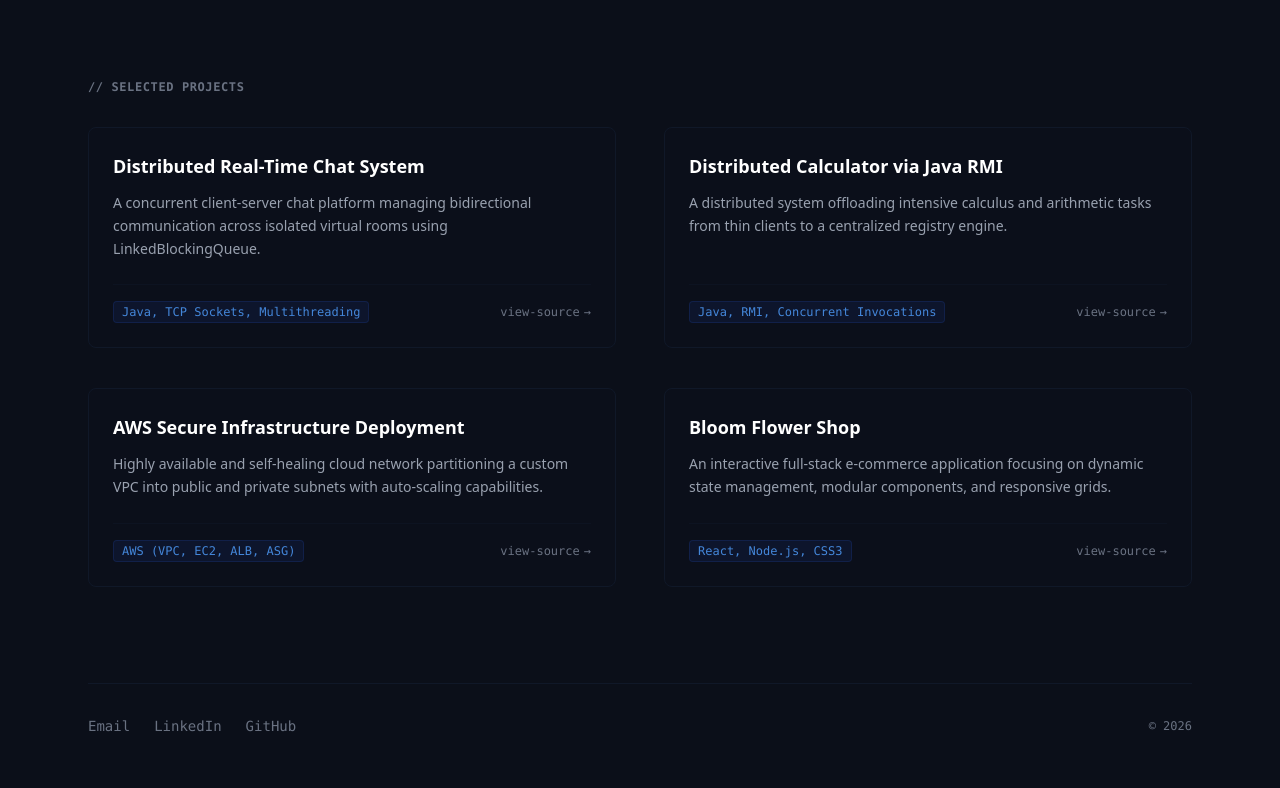
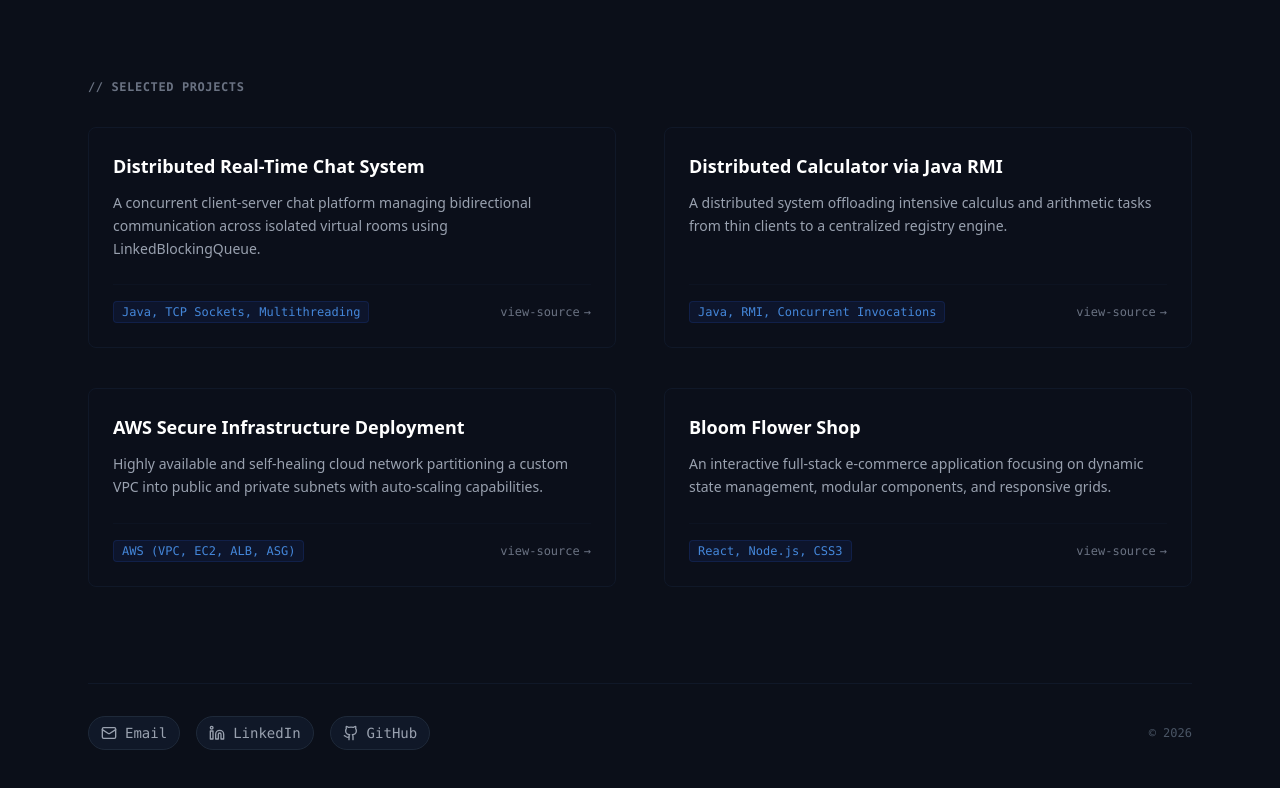
Before and after one commit to erzaberisha/portfolio, a React (Vite) app: page / in a window 1280 px wide. Shown: the part 400-1188 px from the top of the page. Built offline with nearby package versions, Linux system fonts and the light colour scheme.

Commit message:
dizajni i ri me kolona dhe ikona

```diff
--- a/src/App.jsx
+++ b/src/App.jsx
@@ -29,20 +29,19 @@ function App() {
   ];
 
   return (
-    // Kemi rritur gjerësinë maksimale në max-w-6xl që të shtrihet më mirë në desktop
-    <div className="max-w-6xl mx-auto px-6 py-12 md:py-24 selection:bg-gray-800">
+    // Rritja e gjerësisë maksimale për shtrirje më të mirë në desktop
+    <div className="max-w-6xl mx-auto px-6 py-12 md:py-24 selection:bg-gray-800 text-gray-300">
 
-      {/* Header Section: Në desktop vjen emri majtas, përshkrimi djathtas */}
+      {/* Header Section: Emri majtas, përshkrimi djathtas në desktop */}
       <header className="grid grid-cols-1 md:grid-cols-3 gap-8 mb-20 border-b border-gray-900 pb-12">
         <div className="md:col-span-1">
-          <h1 className="text-4xl font-bold tracking-tight text-white mb-2">Erza Berisha</h1>
+          <h1 className="text-4xl font-bold tracking-tight text-white mb-2">Erza BERISHA</h1>
           <p className="text-lg text-blue-400 font-medium">Software Engineer</p>
           <p className="text-sm text-gray-500 font-mono mt-1">Computer Science Student</p>
         </div>
         <div className="md:col-span-2">
           <p className="text-gray-400 leading-relaxed text-base md:text-lg">
-            Final-year Computer Science student at the University of Prishtina focused on Full-Stack Software Engineering,
-            Distributed Systems, and Data Security. Passionate about building resilient concurrent models and secure cloud infrastructures.
+            Final-year Computer Science student at the University of Prishtina focused on Full-Stack Software Engineering, Distributed Systems, and Data Security. Passionate about building resilient concurrent models and secure cloud infrastructures.
           </p>
         </div>
       </header>
@@ -59,7 +58,7 @@ function App() {
         </div>
       </section>
 
-      {/* Projects Section: grid-cols-1 në telefon, grid-cols-2 në kompjuter (md:) */}
+      {/* Projects Section: 2 kolona në desktop, 1 në celular */}
       <section className="mb-24">
         <h2 className="text-xs font-semibold uppercase tracking-wider text-gray-500 mb-8 font-mono">// Selected Projects</h2>
         <div className="grid grid-cols-1 md:grid-cols-2 gap-x-12 gap-y-10">
@@ -90,14 +89,30 @@ function App() {
         </div>
       </section>
 
-      {/* Contact Section */}
-      <footer className="border-t border-gray-900 pt-8 flex flex-col sm:flex-row justify-between items-center gap-4 text-sm text-gray-500 font-mono">
-        <div className="flex gap-6">
-          <a href="mailto:berzaberisha@gmail.com" className="hover:text-white transition-colors">Email</a>
-          <a href="https://linkedin.com/in/erze-berisha/" target="_blank" rel="noreferrer" className="hover:text-white transition-colors">LinkedIn</a>
-          <a href="https://github.com/erzaberisha" target="_blank" rel="noreferrer" className="hover:text-white transition-colors">GitHub</a>
+      {/* Contact Section me Ikona */}
+      <footer className="border-t border-gray-900 pt-8 flex flex-col sm:flex-row justify-between items-center gap-4 text-sm font-mono">
+        <div className="flex flex-wrap gap-4 items-center">
+
+          {/* Ikona e Emailit */}
+          <a href="mailto:berzaberisha@gmail.com" className="flex items-center gap-2 text-gray-400 hover:text-white transition-colors bg-gray-900 border border-gray-800 px-3 py-1.5 rounded-full">
+            <svg xmlns="http://www.w3.org/2000/svg" width="16" height="16" viewBox="0 0 24 24" fill="none" stroke="currentColor" stroke-width="2" stroke-linecap="round" stroke-linejoin="round" className="lucide lucide-mail"><rect width="20" height="16" x="2" y="4" rx="2"/><path d="m22 7-8.97 5.7a1.94 1.94 0 0 1-2.06 0L2 7"/></svg>
+            Email
+          </a>
+
+          {/* Ikona e LinkedIn */}
+          <a href="https://linkedin.com/in/erze-berisha/" target="_blank" rel="noreferrer" className="flex items-center gap-2 text-gray-400 hover:text-white transition-colors bg-gray-900 border border-gray-800 px-3 py-1.5 rounded-full">
+            <svg xmlns="http://www.w3.org/2000/svg" width="16" height="16" viewBox="0 0 24 24" fill="none" stroke="currentColor" stroke-width="2" stroke-linecap="round" stroke-linejoin="round" className="lucide lucide-linkedin"><path d="M16 8a6 6 0 0 1 6 6v7h-4v-7a2 2 0 0 0-2-2 2 2 0 0 0-2 2v7h-4v-7a6 6 0 0 1 6-6z"/><rect width="4" height="12" x="2" y="9"/><circle cx="4" cy="4" r="2"/></svg>
+            LinkedIn
+          </a>
+
+          {/* Ikona e GitHub */}
+          <a href="https://github.com/erzaberisha" target="_blank" rel="noreferrer" className="flex items-center gap-2 text-gray-400 hover:text-white transition-colors bg-gray-900 border border-gray-800 px-3 py-1.5 rounded-full">
+            <svg xmlns="http://www.w3.org/2000/svg" width="16" height="16" viewBox="0 0 24 24" fill="none" stroke="currentColor" stroke-width="2" stroke-linecap="round" stroke-linejoin="round" className="lucide lucide-github"><path d="M15 22v-4a4.8 4.8 0 0 0-1-3.5c3 0 6-2 6-5.5.08-1.25-.27-2.48-1-3.5.28-1.15.28-2.35 0-3.5 0 0-1 0-3 1.5-2.64-.5-5.36-.5-8 0C6 2 5 2 5 2c-.3 1.15-.3 2.35 0 3.5A5.403 5.403 0 0 0 4 9c0 3.5 3 5.5 6 5.5-.39.49-.68 1.05-.85 1.65-.17.6-.22 1.23-.15 1.85v4"/><path d="M9 18c-4.51 2-5-2-7-2"/></svg>
+            GitHub
+          </a>
+
         </div>
-        <span className="text-xs">© 2026</span>
+        <span className="text-xs text-gray-600">© 2026</span>
       </footer>
     </div>
   );
```
